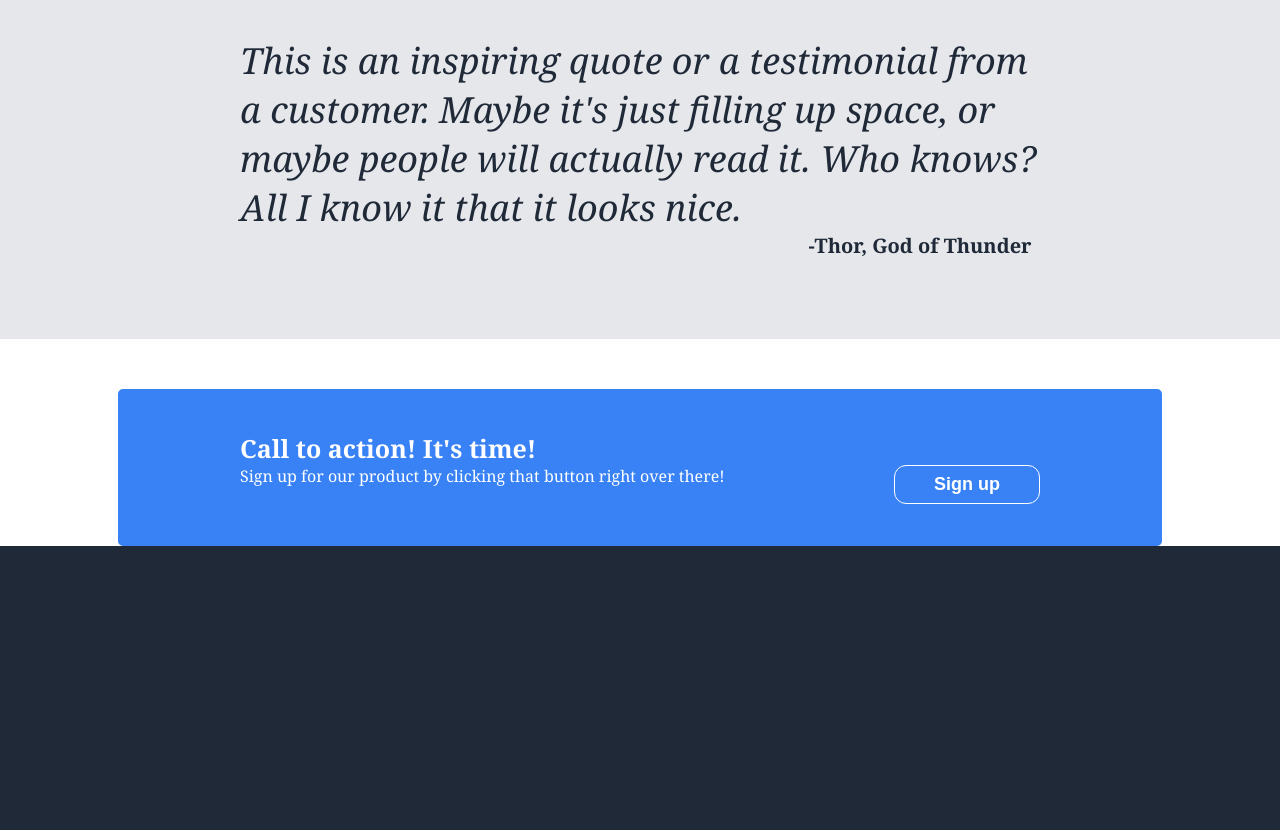
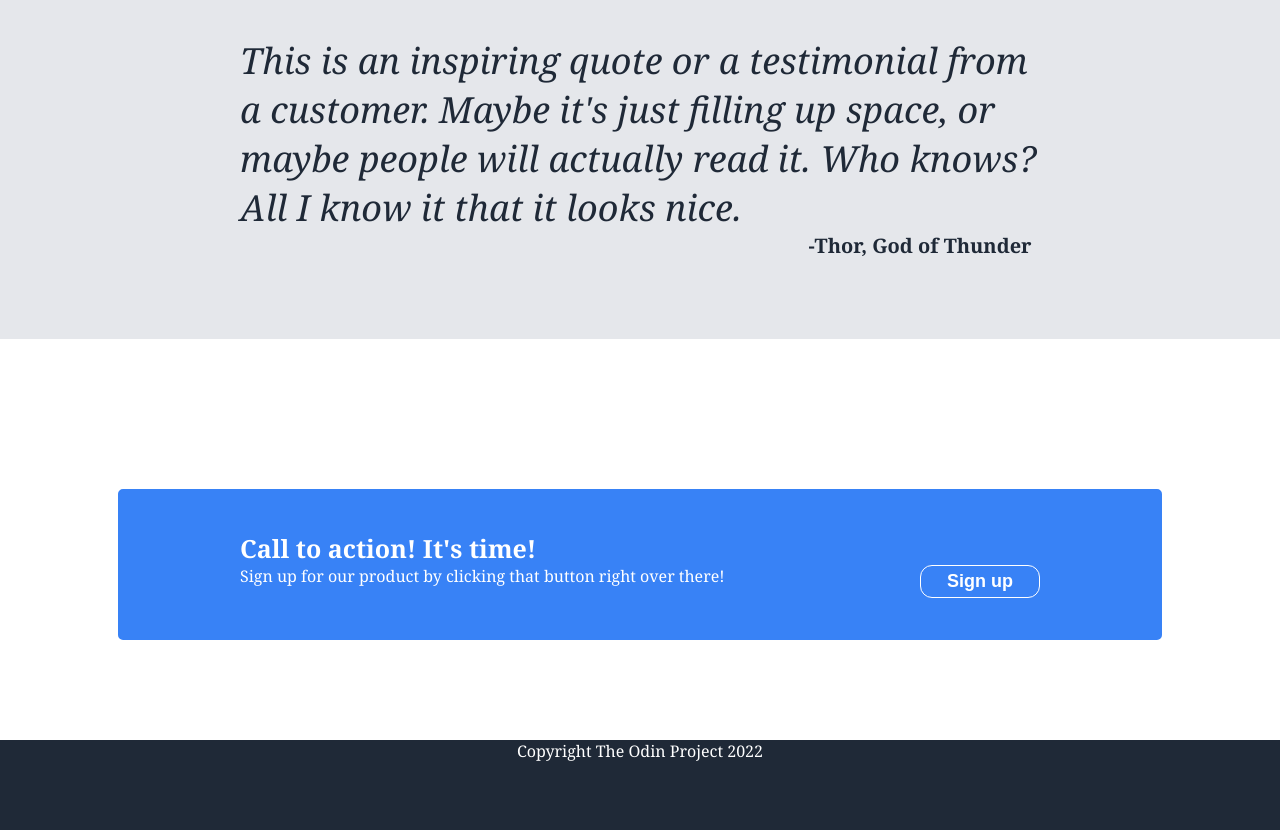
Before and after one commit to importjdm/Landing-Page, a plain HTML site: page index.html in a window 1280 px wide. Shown: the part 958-1788 px from the top of the page. Before the commit the page ends 1504 px from the top, so only its background shows below. Drawn offline with Linux system fonts and the light colour scheme.

Commit message:
Started on last row

```diff
--- a/index.html
+++ b/index.html
@@ -84,10 +84,15 @@ height="175" width="175" alt="I need another pic">
 <div class="sign-up">
     <div>Sign up for our product by clicking that button right over
         there!</div>
-
         <button class="footer-button">Sign up</button>
+    </div>
 </div>
 </div>
+
+<div class="end">
+    <div class="footer">
+        Copyright The Odin Project 2022
+    </div>
 </div>
 
 
--- a/style.css
+++ b/style.css
@@ -204,6 +204,7 @@ div.text{
     background-color: white;
     display: flex;
     justify-content: center;
+    padding: 100px;
 }
 
 
@@ -215,6 +216,7 @@ div.text{
     border-radius: 5px;
     border: solid 2px #3882f6;
     padding: 40px 120px;
+
 }
 
 .cta{
@@ -225,11 +227,13 @@ div.text{
     font-weight: bold;
     display: flex;
     justify-content: flex-start;
+    align-content: center;
 }
 
 .sign-up{
     color: white;
     display: flex;
+
 
 
 }
@@ -240,8 +244,27 @@ div.text{
     font-weight: bold;
     font-size: 18px;
     background-color: #3882f6;
-    padding: 8px 39px;
+    padding-top: 3px;
+    padding-bottom: 3px;
     border-radius: 12px;
     border: solid 1px;
+    width: 120px;
+    padding: 5px;
+
 
 }
+
+.footer{
+    display: flex;
+    justify-content: center;
+    align-content: center;
+    height: 90px;
+
+
+}
+
+.footer{
+    color: white;
+
+
+}
```
